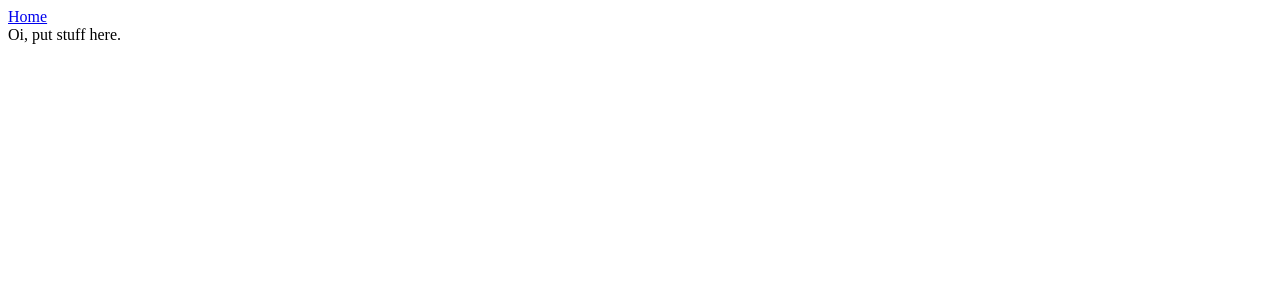
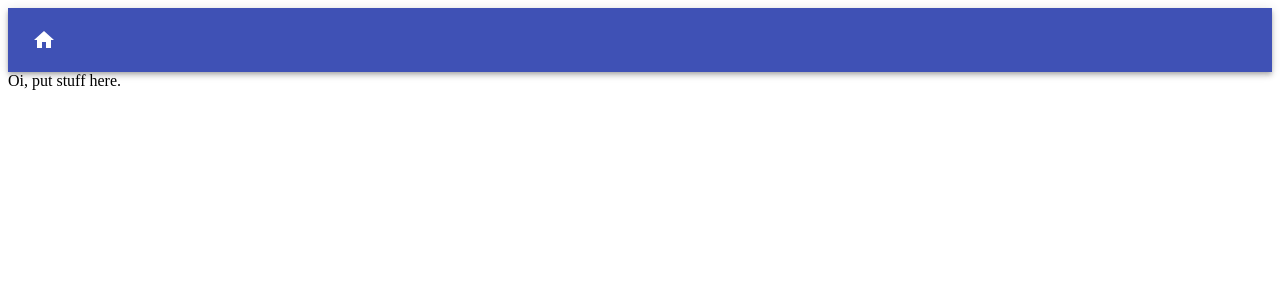
Before and after one commit to devjamespro/Rev-Registration, a React app in the folder autoscheduler/frontend/src/: page / in a window 1280 px wide. Shown: the top 300 px of the page. Built offline with nearby package versions, Linux system fonts and the light colour scheme; the HTML template or start-up script is replaced by a standard one.

Commit message:
Basic testing for material-ui
Code quality improvements

```diff
--- a/autoscheduler/frontend/src/App.tsx
+++ b/autoscheduler/frontend/src/App.tsx
@@ -1,13 +1,20 @@
 import * as React from 'react';
 import { Router, Link } from '@reach/router';
+import { AppBar, IconButton, Toolbar } from '@material-ui/core'
+import HomeIcon from '@material-ui/icons/Home'
 
 import Empty from './components/Empty';
 
 const App: React.SFC = function App() {
     return (
         <div>
-      {/* Once we add material-ui, the nav bar will probably replace this link */}
-      <Link to="/">Home</Link>
+            <AppBar position="static">
+                <Toolbar>
+                <IconButton edge="start" color="inherit">
+                    <HomeIcon />
+                </IconButton>
+                </Toolbar>
+            </AppBar>
             <Router>
                 {/* One component for each page/route goes in here */}
                 <Empty path="/" />
```
Lines whose indentation alone changed are shown as unchanged.
